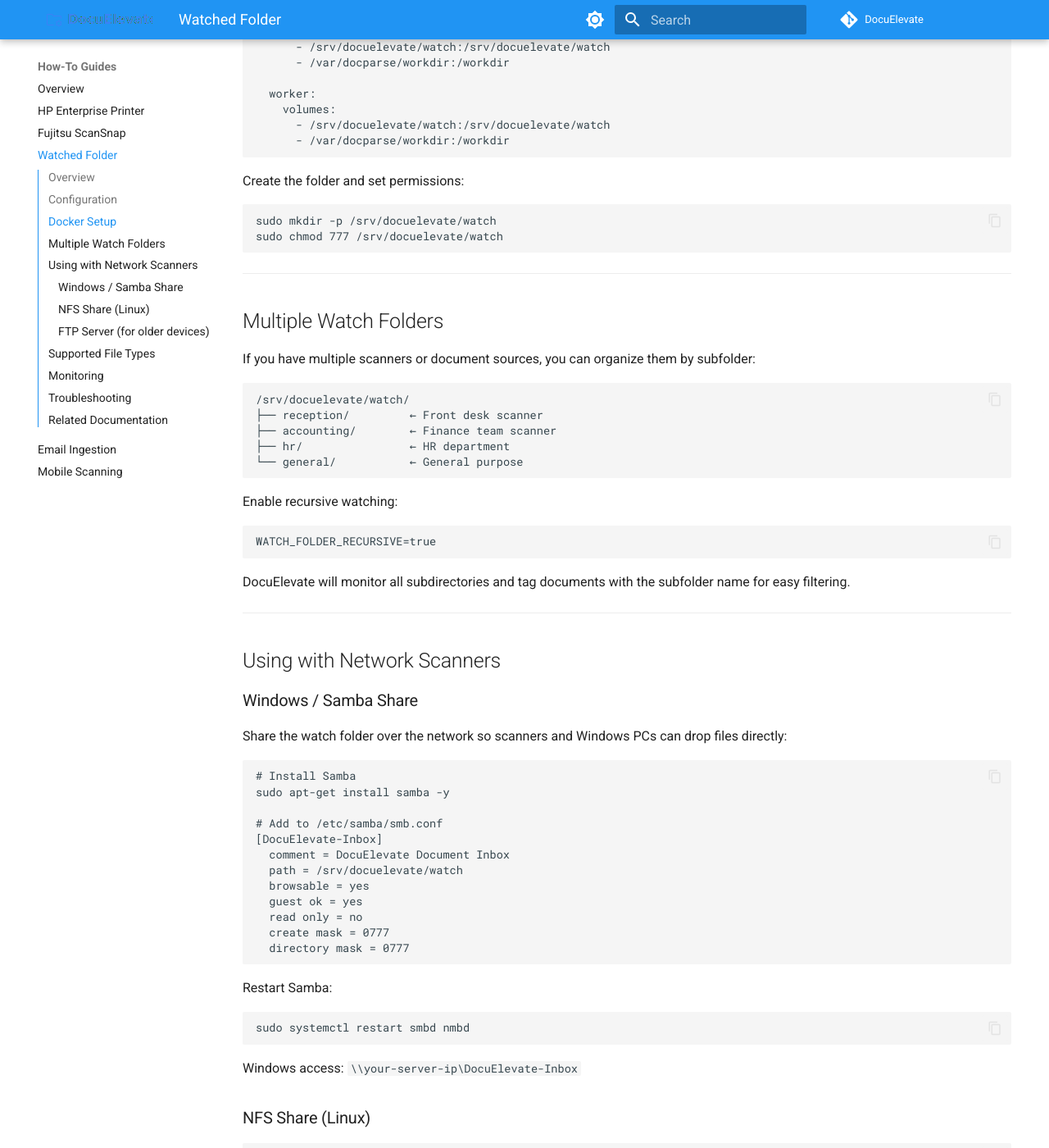
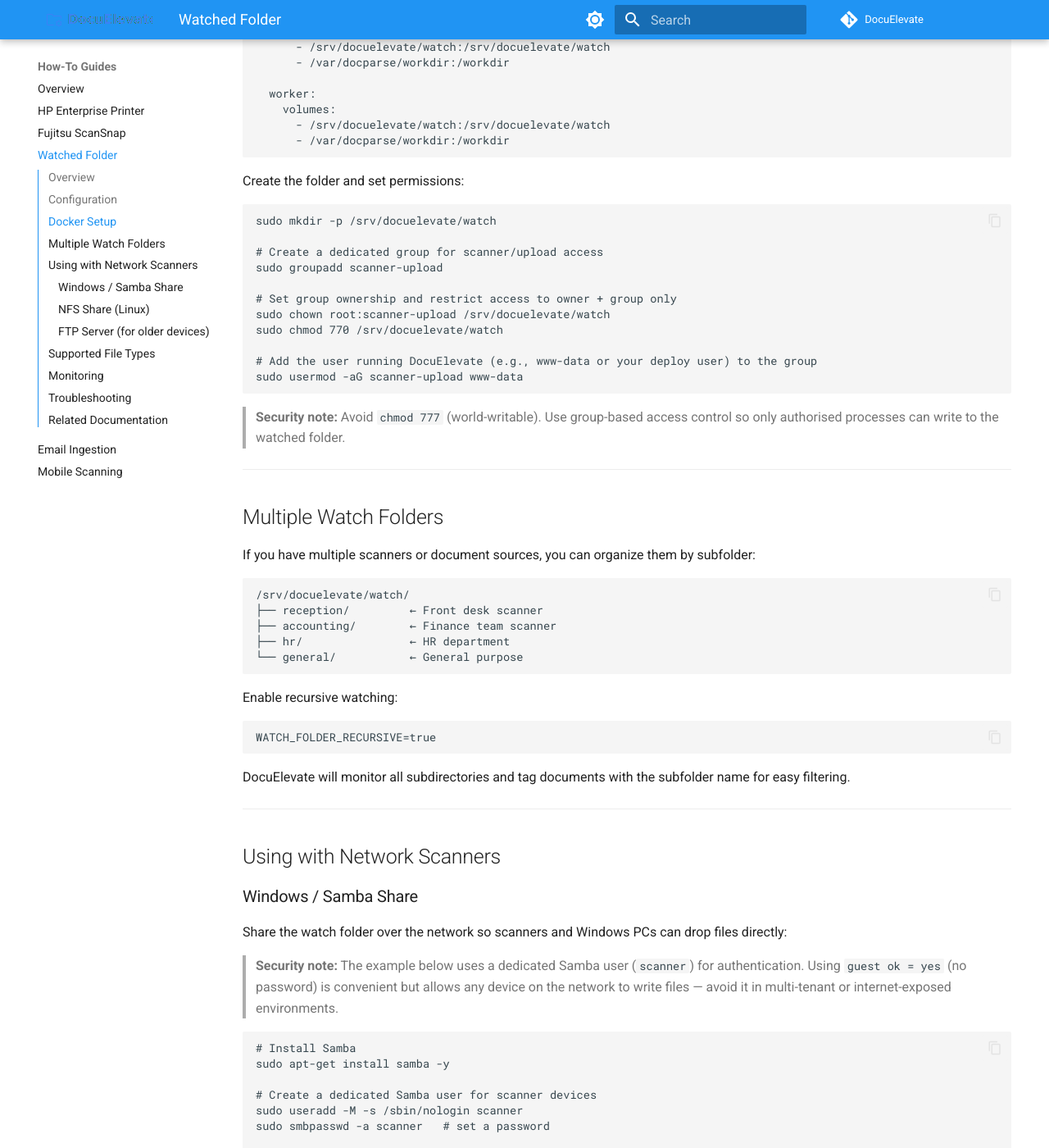
Before and after one commit to christianlouis/DocuElevate, an MkDocs documentation site: the page built from docs/howto/WatchedFolderSetup.md, in a window 1280 px wide and 1400 px high, scrolled down 1066 px. Shown: the whole window at 82% size. Built offline with MkDocs 1.6.1 and Material for MkDocs 9.7.7, drawn with Linux system fonts in a browser that asks for light colours; comment, search, counter and statistics services are not loaded; some of the changed text lies outside the part shown.

Commit message:
fix(docs): improve security and accessibility in help section
- Add aria-label to all Help nav links for better screen reader support
- Fix Samba config examples: use authenticated user instead of guest ok=yes
- Fix chmod 777 to chmod 770 with group-based access control
- Add security notes about dedicated groups and passwords in how-to guides
- Fix Python script to use os.environ.get() with explicit error messages
- Add app-specific password comment to EmailIngestion.md config example

Co-authored-by: christianlouis <361235+christianlouis@users.noreply.github.com>

````diff
--- a/docs/howto/WatchedFolderSetup.md
+++ b/docs/howto/WatchedFolderSetup.md
@@ -57,8 +57,19 @@ Create the folder and set permissions:
 
 ```bash
 sudo mkdir -p /srv/docuelevate/watch
-sudo chmod 777 /srv/docuelevate/watch
+
+# Create a dedicated group for scanner/upload access
+sudo groupadd scanner-upload
+
+# Set group ownership and restrict access to owner + group only
+sudo chown root:scanner-upload /srv/docuelevate/watch
+sudo chmod 770 /srv/docuelevate/watch
+
+# Add the user running DocuElevate (e.g., www-data or your deploy user) to the group
+sudo usermod -aG scanner-upload www-data
 ```
+
+> **Security note:** Avoid `chmod 777` (world-writable). Use group-based access control so only authorised processes can write to the watched folder.
 
 ---
 
@@ -90,19 +101,27 @@ DocuElevate will monitor all subdirectories and tag documents with the subfolder
 
 Share the watch folder over the network so scanners and Windows PCs can drop files directly:
 
+> **Security note:** The example below uses a dedicated Samba user (`scanner`) for authentication. Using `guest ok = yes` (no password) is convenient but allows any device on the network to write files — avoid it in multi-tenant or internet-exposed environments.
+
 ```bash
 # Install Samba
 sudo apt-get install samba -y
+
+# Create a dedicated Samba user for scanner devices
+sudo useradd -M -s /sbin/nologin scanner
+sudo smbpasswd -a scanner   # set a password
 
 # Add to /etc/samba/smb.conf
 [DocuElevate-Inbox]
   comment = DocuElevate Document Inbox
   path = /srv/docuelevate/watch
   browsable = yes
-  guest ok = yes
+  guest ok = no
+  valid users = scanner
   read only = no
-  create mask = 0777
-  directory mask = 0777
+  create mask = 0660
+  directory mask = 0770
+  force group = scanner-upload
 ```
 
 Restart Samba:
@@ -186,10 +205,13 @@ You can also view processing status in the DocuElevate web interface under **Que
 
 **Permission denied errors?**
 ```bash
-# Fix permissions
-sudo chmod -R 777 /srv/docuelevate/watch
-# Or use ACLs for more granular control
-sudo setfacl -m u:nobody:rwx /srv/docuelevate/watch
+# Preferred: use group-based ACL for targeted access
+sudo setfacl -m g:scanner-upload:rwx /srv/docuelevate/watch
+sudo setfacl -d -m g:scanner-upload:rwx /srv/docuelevate/watch
+
+# If you need a quick fix and understand the risk, restrict to owner+group:
+sudo chown -R root:scanner-upload /srv/docuelevate/watch
+sudo chmod -R 770 /srv/docuelevate/watch
 ```
 
 **Files processed but not deleted?**
````
Also changed, not shown: docs/howto/EmailIngestion.md (+3 -1 lines), docs/howto/HPPrinterSetup.md (+25 -6 lines), 1 other file.
